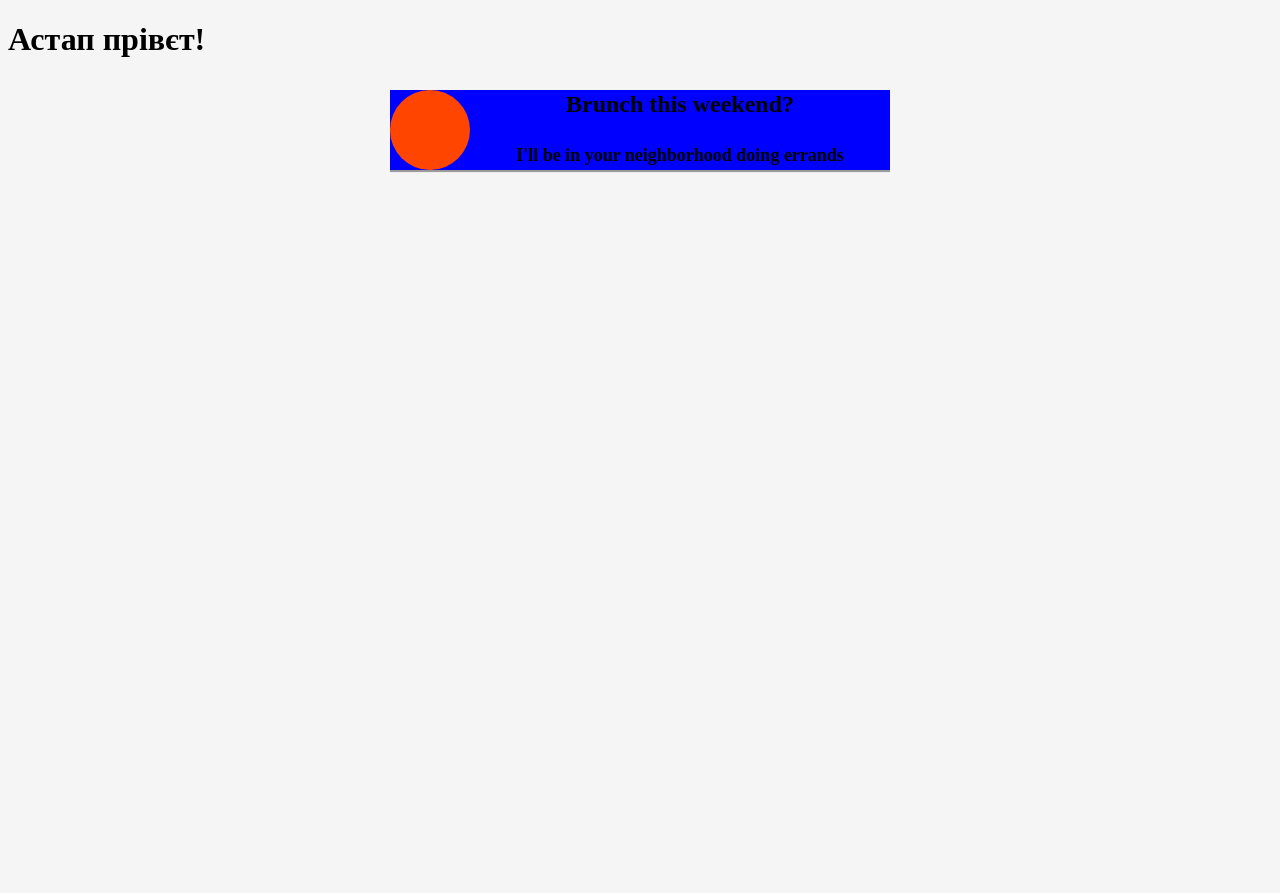
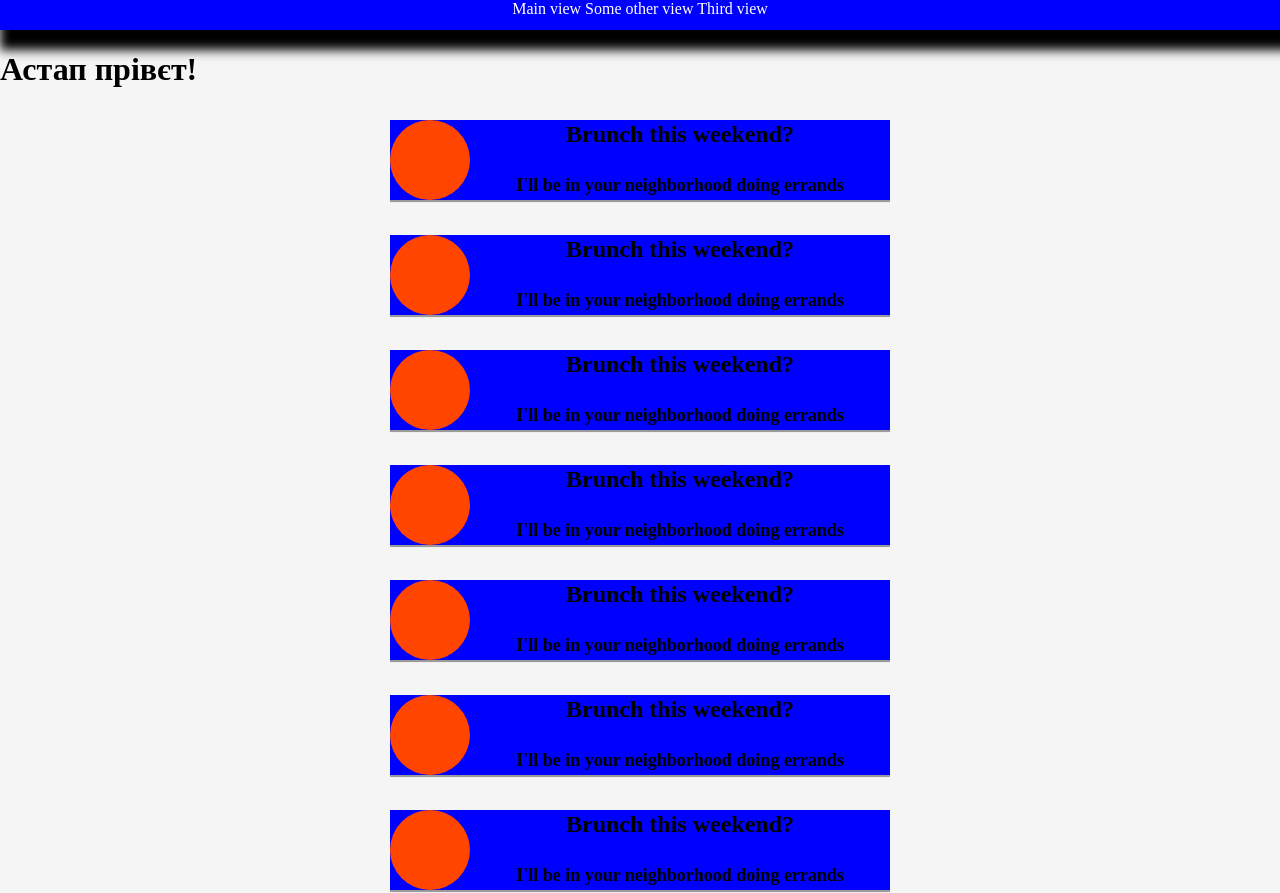
Before and after one commit to maozedong/reminder, a website: page layout/index.html in a window 1280 px wide. Before the commit the page ends 800 px from the top, so only its background shows below. Drawn offline with Linux system fonts and the light colour scheme.

Commit message:
layout and styles updates

```diff
--- a/layout/index.html
+++ b/layout/index.html
@@ -6,6 +6,13 @@
     <link rel="stylesheet" href="styles.css">
 </head>
 <body>
+
+<nav class="header">
+    <a href="#">Main view</a>
+    <a href="#">Some other view</a>
+    <a href="#">Third view</a>
+</nav>
+
 <h1>Астап прівєт!</h1>
 
 <div class="item">
@@ -19,5 +26,47 @@
     <span class="galochka"></span>
 </div>
 
+<div class="item">
+    <span class="circle-image"></span>
+    <h4 class="name">Brunch this weekend?</h4>
+    <p class="description">I'll be in your neighborhood doing errands</p>
+    <span class="galochka"></span>
+</div>
+
+<div class="item">
+    <span class="circle-image"></span>
+    <h4 class="name">Brunch this weekend?</h4>
+    <p class="description">I'll be in your neighborhood doing errands</p>
+    <span class="galochka"></span>
+</div>
+
+<div class="item">
+    <span class="circle-image"></span>
+    <h4 class="name">Brunch this weekend?</h4>
+    <p class="description">I'll be in your neighborhood doing errands</p>
+    <span class="galochka"></span>
+</div>
+
+<div class="item">
+    <span class="circle-image"></span>
+    <h4 class="name">Brunch this weekend?</h4>
+    <p class="description">I'll be in your neighborhood doing errands</p>
+    <span class="galochka"></span>
+</div>
+
+<div class="item">
+    <span class="circle-image"></span>
+    <h4 class="name">Brunch this weekend?</h4>
+    <p class="description">I'll be in your neighborhood doing errands</p>
+    <span class="galochka"></span>
+</div>
+
+<div class="item">
+    <span class="circle-image"></span>
+    <h4 class="name">Brunch this weekend?</h4>
+    <p class="description">I'll be in your neighborhood doing errands</p>
+    <span class="galochka"></span>
+</div>
+
 </body>
 </html>
--- a/layout/styles.css
+++ b/layout/styles.css
@@ -1,13 +1,33 @@
+/* тут ідуть стилі для екранів < за 600пікс */
 body {
     background-color: whitesmoke;
+    margin: 0 0 0 0;
+    padding: 30px 0 0 0;
+}
+
+nav {
+    background-color: blue;
+    position: fixed;
+    box-shadow: 10px 10px 10px 10px;
+    height: 30px;
+    width: 100%;
+    top: 0;
+    text-align: center;
+}
+
+nav a, nav a:hover, nav a:visited {
+    color: white;
+    text-decoration: none;
 }
 
 .item {
-    margin: auto;
     background-color: #0000fe;
     border-bottom-style: groove;
-    width: 500px;
     height: 80px;
+}
+
+.item:hover {
+    box-shadow: 5px 5px 5px 5px;
 }
 
 .item .circle-image {
@@ -35,3 +55,11 @@ body {
 .item .galochka {
     /*хз так зразу і не напишеш )*/
 }
+
+/* тут ідуть стилі для екранів > за 600пікс */
+@media screen and (min-width: 600px) {
+    .item {
+        margin: auto;
+        width: 500px;
+    }
+}
```
